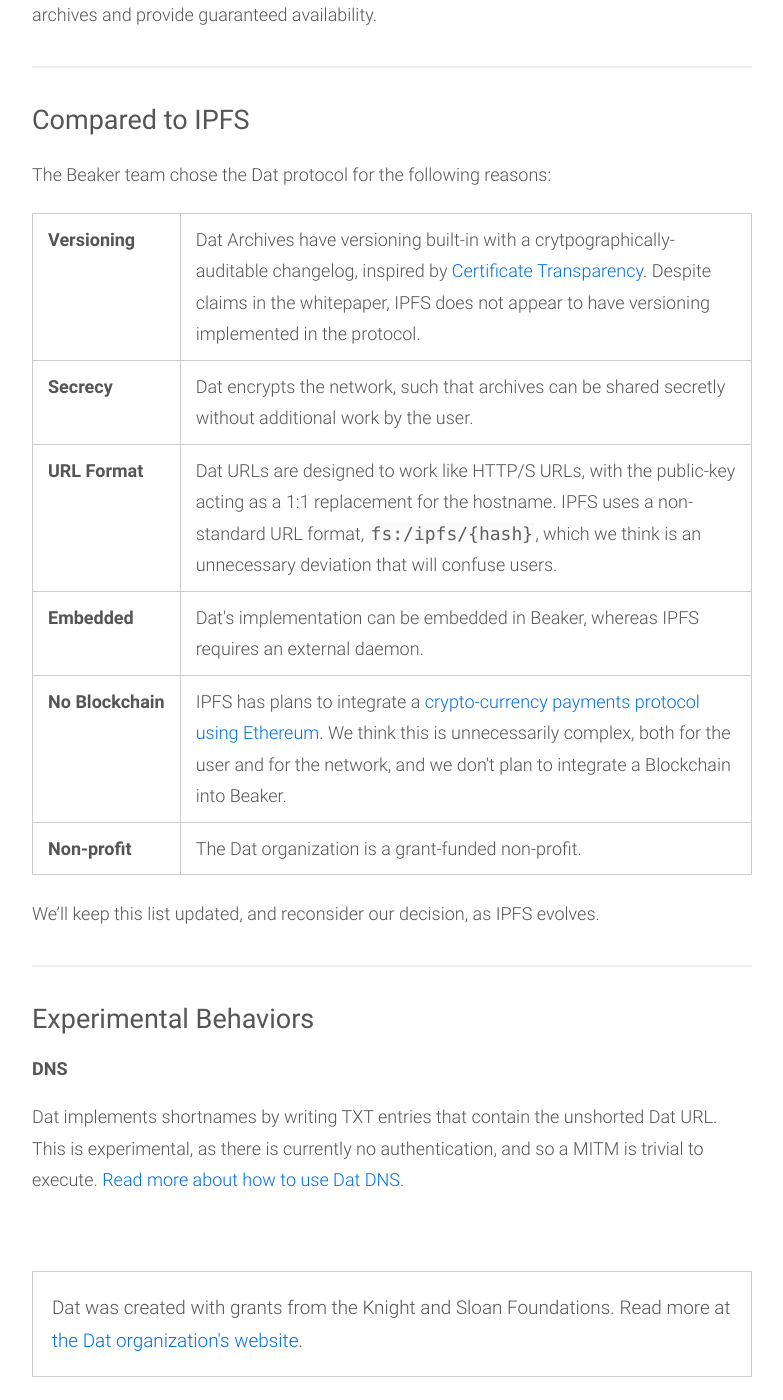
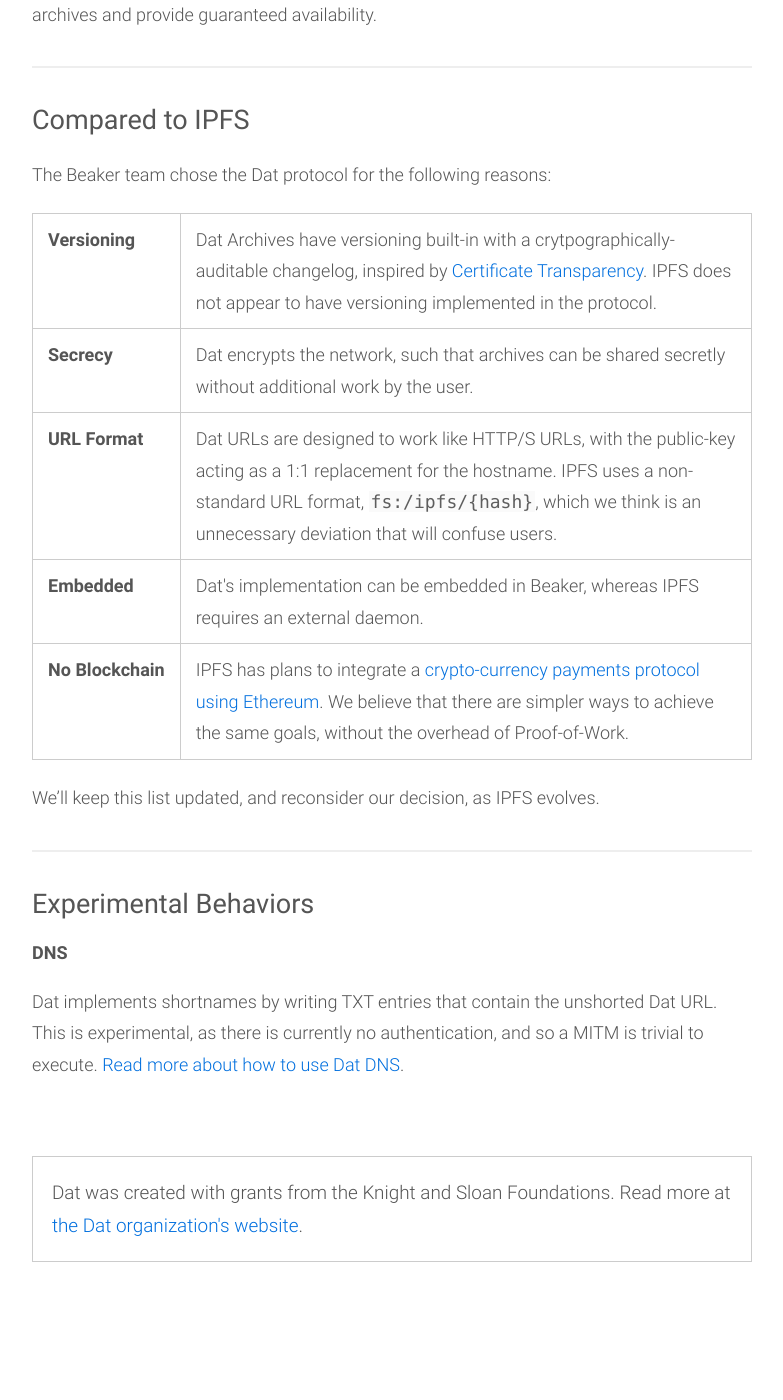
Before and after one commit to beakerbrowser/beakerbrowser.com, a Jekyll site: the page built from _docs/dat/intro.md, in a window 1280 px wide and 1400 px high, scrolled down 5785 px. Shown: the whole window, without its empty margins (308-1091 px from the left). Built offline with Jekyll 4.4.1, drawn with Linux system fonts in a browser that asks for light colours.

```diff
--- a/_docs/dat/intro.md
+++ b/_docs/dat/intro.md
@@ -200,12 +200,11 @@
 The Beaker team chose the Dat protocol for the following reasons:
 
 <table class="doc-table">
-  <tr><td>Versioning</td><td>Dat Archives have versioning built-in with a crytpographically-auditable changelog, inspired by <a href="https://www.certificate-transparency.org/">Certificate Transparency</a>. Despite claims in the whitepaper, IPFS does not appear to have versioning implemented in the protocol.</td></tr>
+  <tr><td>Versioning</td><td>Dat Archives have versioning built-in with a crytpographically-auditable changelog, inspired by <a href="https://www.certificate-transparency.org/">Certificate Transparency</a>. IPFS does not appear to have versioning implemented in the protocol.</td></tr>
   <tr><td>Secrecy</td><td>Dat encrypts the network, such that archives can be shared secretly without additional work by the user.</td></tr>
   <tr><td>URL Format</td><td>Dat URLs are designed to work like HTTP/S URLs, with the public-key acting as a 1:1 replacement for the hostname. IPFS uses a non-standard URL format, <code>fs:/ipfs/{hash}</code>, which we think is an unnecessary deviation that will confuse users.</td></tr>
   <tr><td>Embedded</td><td>Dat's implementation can be embedded in Beaker, whereas IPFS requires an external daemon.</td></tr>
-  <tr><td>No Blockchain</td><td>IPFS has plans to integrate a <a href="https://www.reddit.com/r/ethereum/comments/53rdjx/ipfs_filecoin_to_be_built_on_ethereum/">crypto-currency payments protocol using Ethereum</a>. We think this is unnecessarily complex, both for the user and for the network, and we don't plan to integrate a Blockchain into Beaker.</td></tr>
-  <tr><td>Non-profit</td><td>The Dat organization is a grant-funded non-profit.</td></tr>
+  <tr><td>No Blockchain</td><td>IPFS has plans to integrate a <a href="https://www.reddit.com/r/ethereum/comments/53rdjx/ipfs_filecoin_to_be_built_on_ethereum/">crypto-currency payments protocol using Ethereum</a>. We believe that there are simpler ways to achieve the same goals, without the overhead of Proof-of-Work.</td></tr>
 </table>
 
 We'll keep this list updated, and reconsider our decision, as IPFS evolves.
```
Also changed, not shown: _docs/faq.md (+3 -0 lines).
